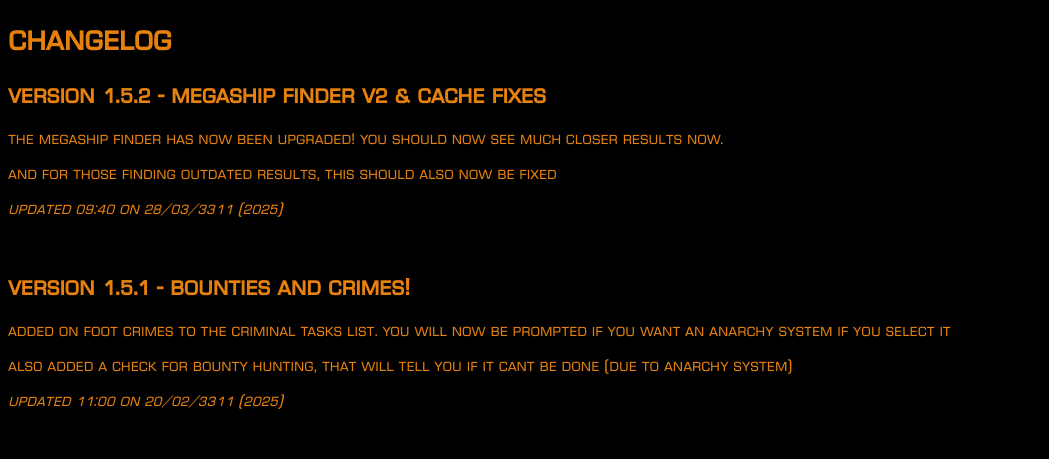
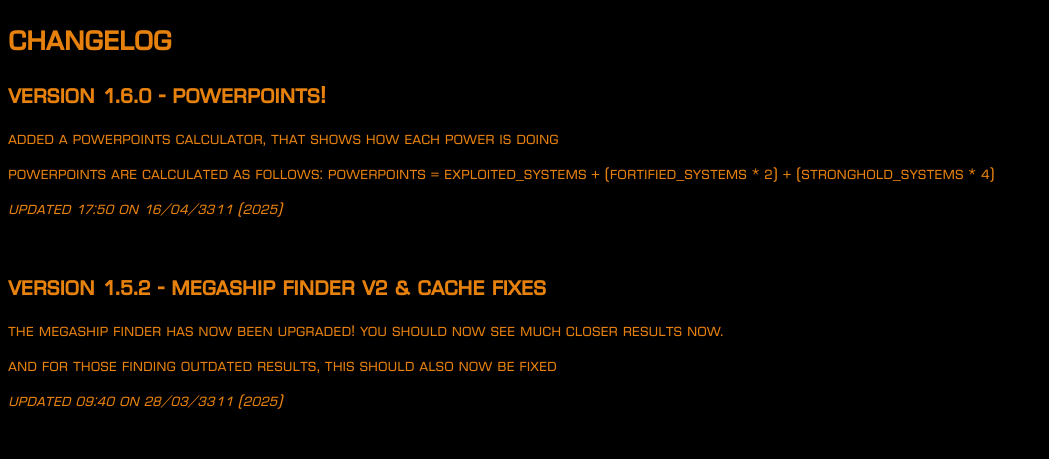
Before and after one commit to Niceygy/PowerPlayAssistant, a Flask app: page /changelog in a window 1280 px wide. Shown: the top 459 px of the page, without its empty margins (0-1049 px from the left). Run offline with Flask 3, Linux system fonts and the light colour scheme; parts of the project's set-up code (start-up, migrations or seed data) failed here and were passed over; some libraries are stand-ins or nearby versions.

Commit message:
POWERPOINTS!!

```diff
--- a/templates/changelog.html
+++ b/templates/changelog.html
@@ -20,6 +20,11 @@
   <body>
     <h1>Changelog</h1>
 
+    <h2>Version 1.6.0 - PowerPoints!</h2>
+    <p>Added a powerpoints calculator, that shows how each power is doing</p>
+    <p>powerpoints are calculated as follows: powerpoints = exploited_systems + (fortified_systems * 2) + (stronghold_systems * 4)</p>
+    <p><i>Updated 17:50 on 16/04/3311 (2025)</i></p>
+    <br>
 
     <h2>Version 1.5.2 - Megaship Finder V2 & Cache Fixes</h2>
     <p>The megaship finder has now been upgraded! You should now see much closer results now.</p>
```
